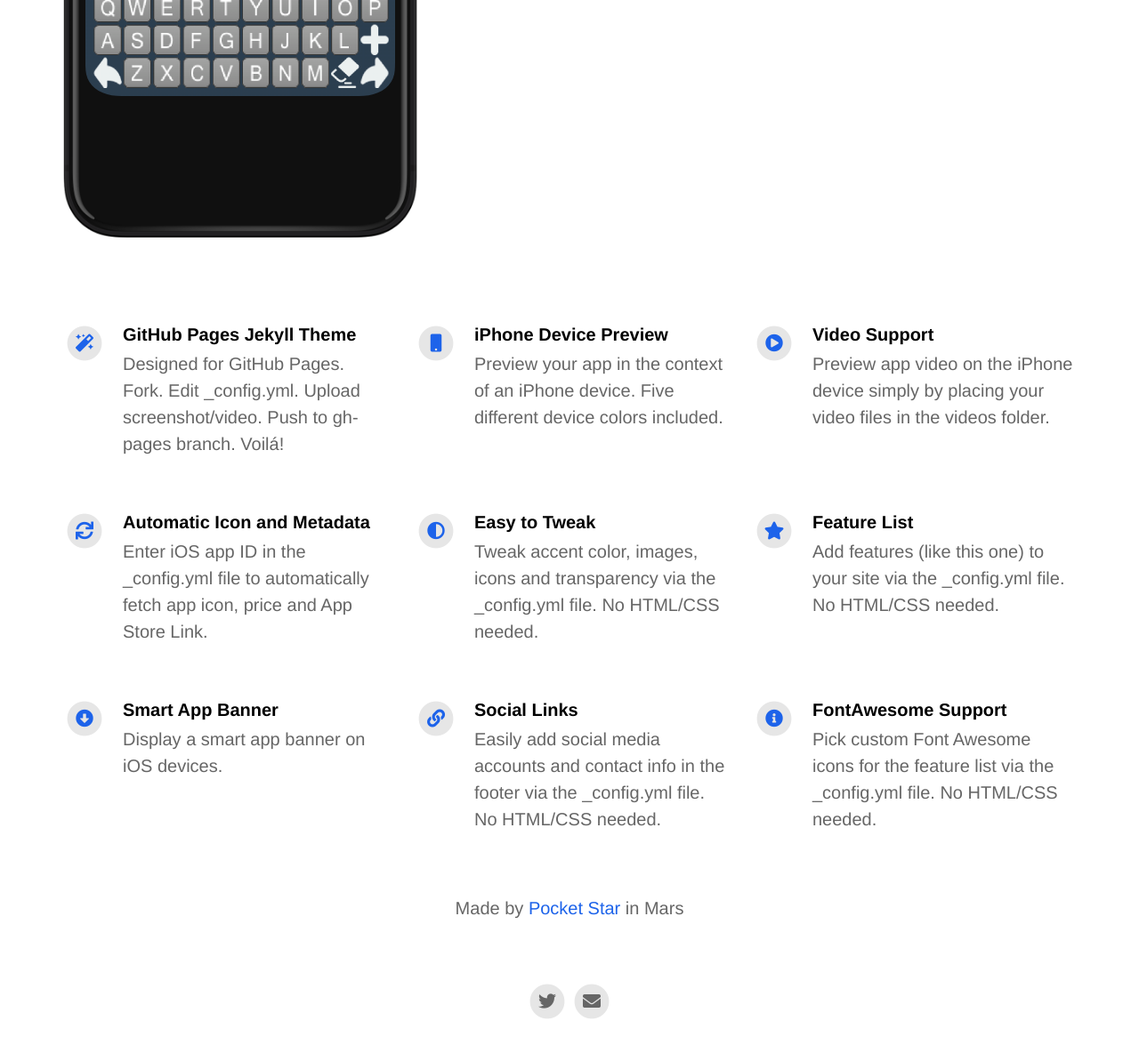
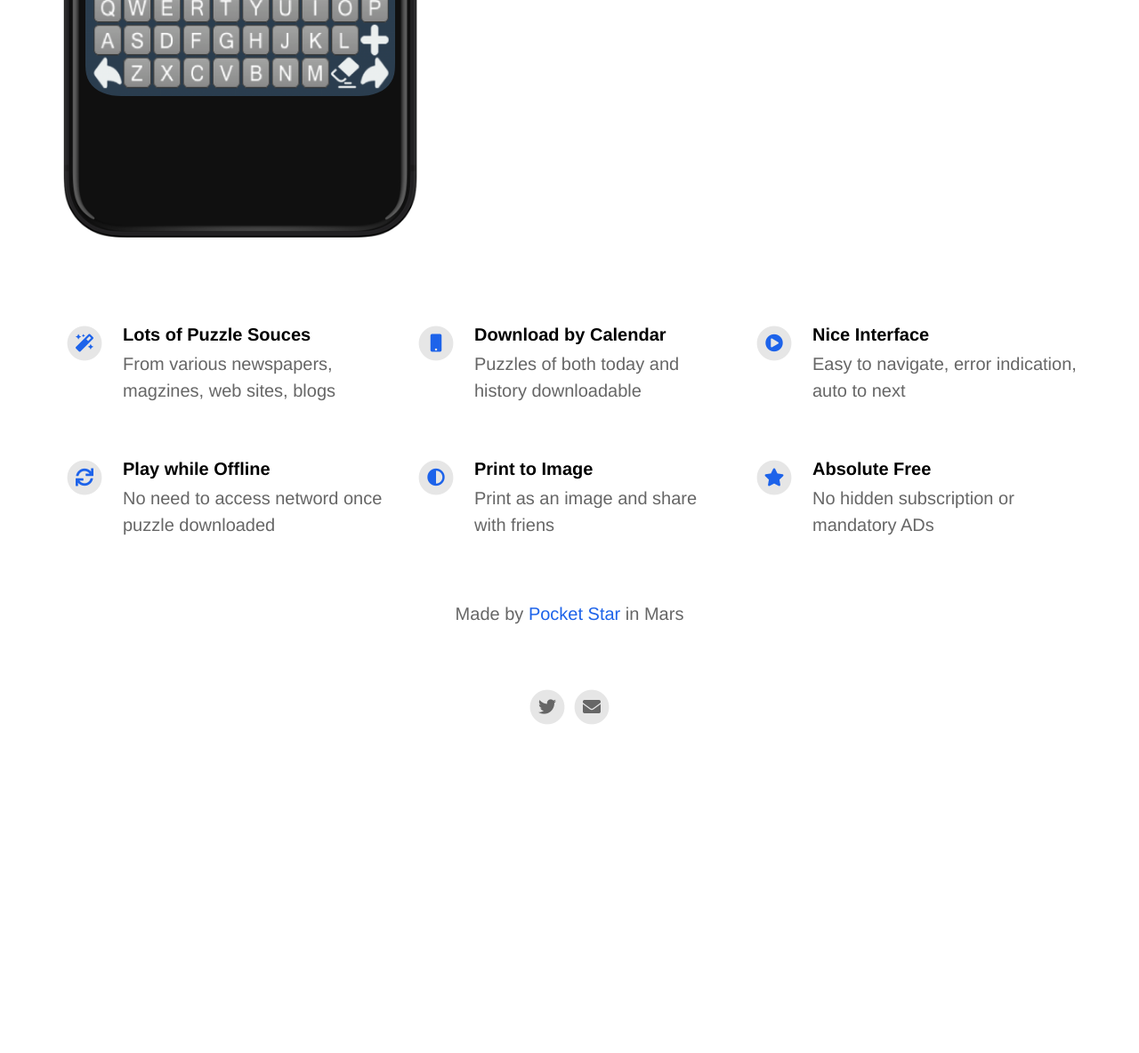
Before and after one commit to bitdream/crossworddaily, a Jekyll site: the page built from index.html, in a window 1280 px wide and 1400 px high, scrolled down 534 px, cut to the strip 184-1368 px from the top of the window. Shown: the whole strip at 89% size. Built offline with Jekyll 4.4.1, drawn with Linux system fonts in a browser that asks for light colours; nearby versions of some CDN libraries; after the commit the page ends 1603 px from its top, so only the background shows below that.

Commit message:
update image and des

```diff
--- a/_config.yml
+++ b/_config.yml
@@ -31,41 +31,30 @@ youtube_username                          : xiliangxu@gmail.com
 # Feature List                            Edit, add or remove features to be presented.
 features                                  :
 
-  - title                                 : GitHub Pages Jekyll Theme
-    description                           : Designed for GitHub Pages. Fork. Edit _config.yml. Upload screenshot/video. Push to gh-pages branch. Voilá!
+  - title                                 : Lots of Puzzle Souces
+    description                           : From various newspapers, magzines, web sites, blogs
     fontawesome_icon_name                 : magic
 
-  - title                                 : iPhone Device Preview
-    description                           : Preview your app in the context of an iPhone device. Five different device colors included.
+  - title                                 : Download by Calendar
+    description                           : Puzzles of both today and history downloadable
     fontawesome_icon_name                 : mobile
 
-  - title                                 : Video Support
-    description                           : Preview app video on the iPhone device simply by placing your video files in the videos folder.
+  - title                                 : Nice Interface
+    description                           : Easy to navigate, error indication, auto to next
     fontawesome_icon_name                 : play-circle
 
-  - title                                 : Automatic Icon and Metadata
-    description                           : Enter iOS app ID in the _config.yml file to automatically fetch app icon, price and App Store Link.
+  - title                                 : Play while Offline
+    description                           : No need to access netword once puzzle downloaded
     fontawesome_icon_name                 : sync
 
-  - title                                 : Easy to Tweak
-    description                           : Tweak accent color, images, icons and transparency via the _config.yml file. No HTML/CSS needed.
+  - title                                 : Print to Image
+    description                           : Print as an image and share with friens
     fontawesome_icon_name                 : adjust
 
-  - title                                 : Feature List
-    description                           : Add features (like this one) to your site via the _config.yml file. No HTML/CSS needed.
+  - title                                 : Absolute Free
+    description                           : No hidden subscription or mandatory ADs
     fontawesome_icon_name                 : star
 
-  - title                                 : Smart App Banner
-    description                           : Display a smart app banner on iOS devices.
-    fontawesome_icon_name                 : arrow-alt-circle-down
-
-  - title                                 : Social Links
-    description                           : Easily add social media accounts and contact info in the footer via the _config.yml file. No HTML/CSS needed.
-    fontawesome_icon_name                 : link
-
-  - title                                 : FontAwesome Support
-    description                           : Pick custom Font Awesome icons for the feature list via the _config.yml file. No HTML/CSS needed.
-    fontawesome_icon_name                 : info-circle
 
   - title                                 : # New Feature Title
     description                           : # New Feature Description
```
Also changed, not shown: assets/screenshot/device-2019-05-07-224836.png (deleted), assets/screenshot/device-2019-05-07-224919.png (deleted), assets/screenshot/device-2019-05-07-225104.png (deleted), assets/screenshot/device-2019-05-07-225210.png (deleted), assets/screenshot/device-2019-05-07-225305.png.
